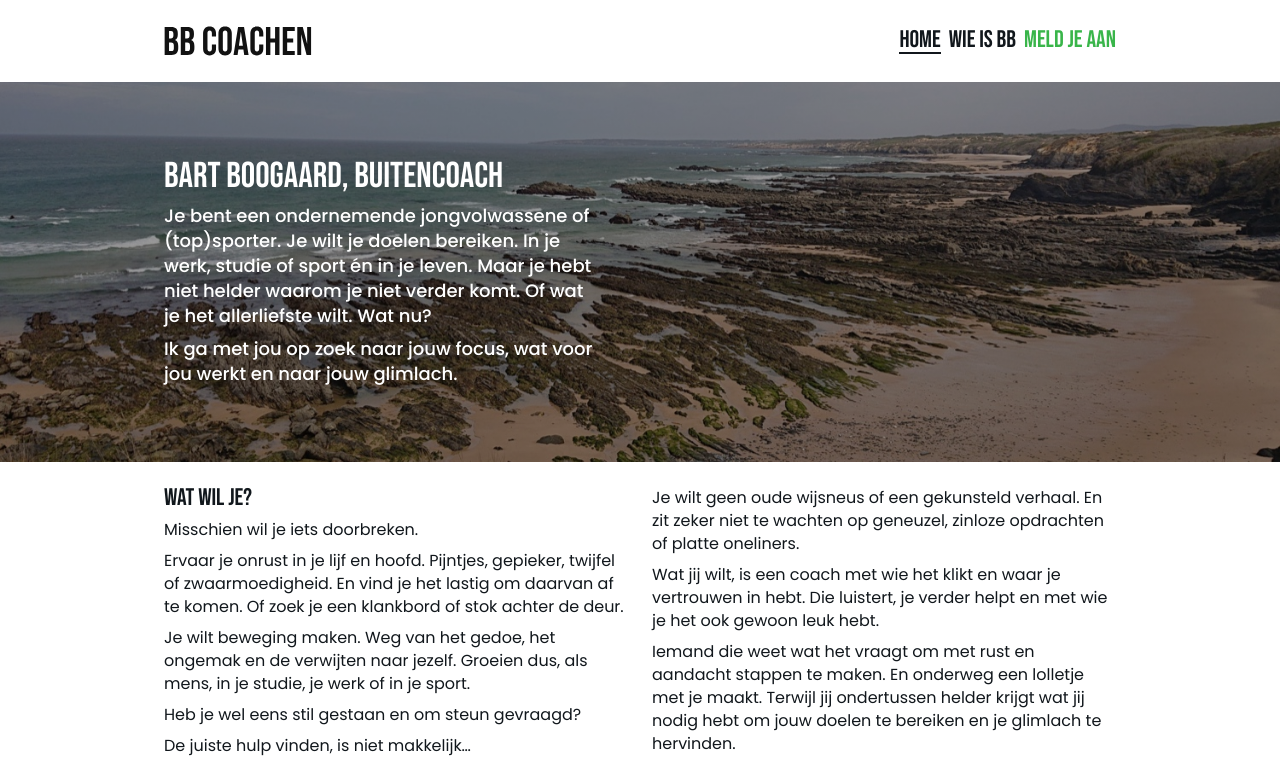
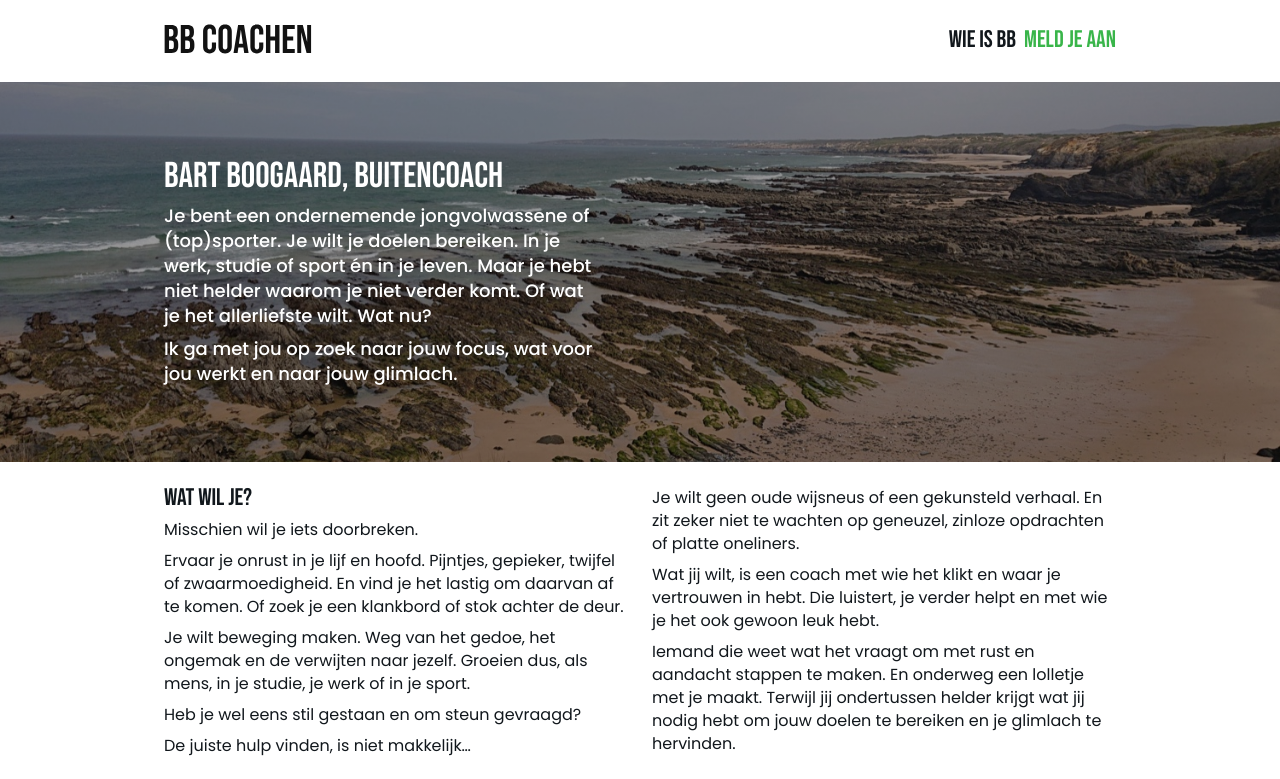
Before and after one commit to sjaakluthart/bb-coachen-website, a React (Create React App) app: page / in a window 1280 px wide. Shown: the top 779 px of the page. Built offline with nearby package versions, Linux system fonts and the light colour scheme.

Commit message:
Changed home link.

```diff
--- a/src/components/Header.tsx
+++ b/src/components/Header.tsx
@@ -6,11 +6,10 @@ import logo from '../assets/logo.svg';
 
 const Header = () => (
   <header className="app-header">
-    <img src={logo} alt="BB Coachen" />
+    <NavLink to="/" exact>
+      <img src={logo} alt="BB Coachen" />
+    </NavLink>
     <nav>
-      <NavLink to="/" exact>
-        Home
-      </NavLink>
       <NavLink to="/about" exact>
         Wie is BB
       </NavLink>
--- a/src/css/Header.css
+++ b/src/css/Header.css
@@ -20,7 +20,7 @@ header > h1 {
   margin-bottom: 0;
 }
 
-header a {
+header nav a {
   font-size: 24px;
   color: var(--black);
   text-decoration: none;
@@ -29,7 +29,7 @@ header a {
   margin: 4px;
 }
 
-header a.active {
+header nav a.active {
   border-bottom: 2px solid currentColor;
 }
 
```
